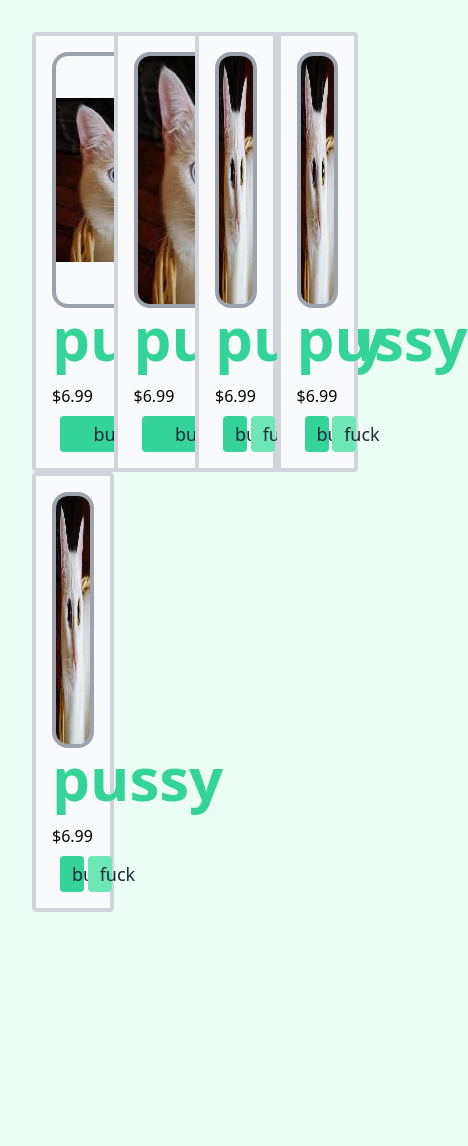
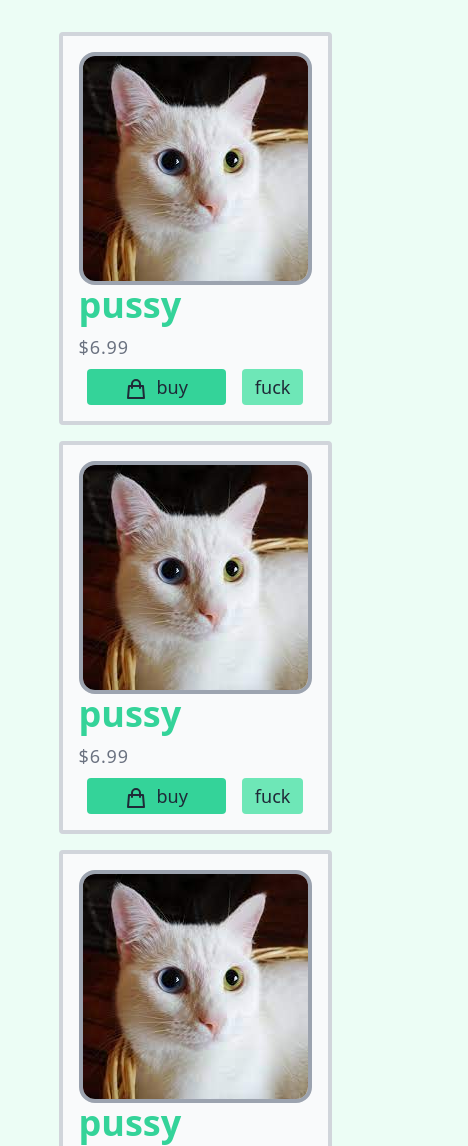
Before and after one commit to iLuvYouMegaHomo/CommercialWebsiteTest, a website: page public/index.html in a window 390 px wide. Shown: the top 1146 px of the page, 468 px wide, since content can reach past the window. Before the commit the page ends 944 px from the top, so only its background shows below. Drawn offline with Linux system fonts and the light colour scheme.

Commit message:
extracted classes, added responsive design

```diff
--- a/css/tailwind.css
+++ b/css/tailwind.css
@@ -7,13 +7,29 @@
 }
 
 .imgMain {
-    @apply h-64 w-64 object-contain object-center border-gray-400 rounded-2xl border-4
+    @apply object-contain object-center border-gray-400 rounded-2xl border-4
 }
 
 .titleMain {
-    @apply text-left font-sans text-6xl font-bold text-green-400 mb-4
+    @apply text-left font-sans text-4xl lg:text-6xl md:text-5xl font-bold text-green-400 mb-4
+}
+
+.priceMain {
+    @apply text-gray-500 text-lg tracking-wider -mt-2
 }
 
 .buttonContainer {
     @apply grid grid-cols-3 mt-2 mx-0 px-0
 }
+
+.buyButton {
+    @apply col-span-2 mx-2 px-3 font-medium py-1 rounded border-green-800 bg-green-400 hover:bg-green-500 text-gray-800 hover:text-white text-lg
+}
+
+.fuckButton {
+    @apply col-span-1 mx-2 px-3 font-medium py-1 rounded border-green-800 bg-green-300 hover:bg-green-400 text-gray-800 hover:text-white text-lg
+}
+
+#cardContainer {
+    @apply grid grid-cols-1 lg:grid-cols-4 md:grid-cols-3 sm:grid-cols-2 m-8 gap-4
+}
--- a/public/index.html
+++ b/public/index.html
@@ -11,50 +11,53 @@
 
 </style>
 <body class="bg-green-50">
-    <div class="grid grid-cols-4 m-8">
+    <div id="cardContainer">
         <div class="cardMain">
             <img class="imgMain" src="./download.jfif">
             <p class="titleMain">pussy</p>
-            <p class="">$6.99</p>
+            <p class="priceMain">$6.99</p>
             <div class="buttonContainer">
-                <button class="col-span-2 mx-2 px-3 font-medium py-1 rounded border-green-800 bg-green-400 hover:bg-green-500 text-gray-800 hover:text-white text-lg">buy</button>
-                <button class="col-span-1 mx-2 px-3 font-medium py-1 rounded border-green-800 bg-green-300 hover:bg-green-400 text-gray-800 hover:text-white text-lg">fuck</button>
+                <button class="buyButton">
+                    <svg xmlns="http://www.w3.org/2000/svg" class="h-6 w-6 inline mr-2 object-center" fill="none" viewBox="0 0 24 24" stroke="currentColor">
+                    <path stroke-linecap="round" stroke-linejoin="round" stroke-width="2" d="M16 11V7a4 4 0 00-8 0v4M5 9h14l1 12H4L5 9z"/></svg>buy
+                </button>
+                <button class="fuckButton">fuck</button>
             </div>
         </div>
         <div class="cardMain">
-            <img class="h-64 w-64 object-center border-gray-400 rounded-2xl border-4" src="./download.jfif">
-            <p class="text-left font-sans text-6xl font-bold text-green-400 mb-4">pussy</p>
-            <p class="">$6.99</p>
-            <div class="grid grid-cols-3 mt-2 mx-0 px-0">
-                <button class="col-span-2 mx-2 px-3 font-medium py-1 rounded border-green-800 bg-green-400 hover:bg-green-500 text-gray-800 hover:text-white text-lg">buy</button>
-                <button class="col-span-1 mx-2 px-3 font-medium py-1 rounded border-green-800 bg-green-300 hover:bg-green-400 text-gray-800 hover:text-white text-lg">fuck</button>
+            <img class="imgMain" src="./download.jfif">
+            <p class="titleMain">pussy</p>
+            <p class="priceMain">$6.99</p>
+            <div class="buttonContainer">
+                <button class="buyButton">
+                    <svg xmlns="http://www.w3.org/2000/svg" class="h-6 w-6 inline mr-2 object-center" fill="none" viewBox="0 0 24 24" stroke="currentColor">
+                    <path stroke-linecap="round" stroke-linejoin="round" stroke-width="2" d="M16 11V7a4 4 0 00-8 0v4M5 9h14l1 12H4L5 9z"/></svg>buy
+                </button>
+                <button class="fuckButton">fuck</button>
             </div>
         </div>
-        <div class="container sm flex-box flex-col items-center  max-w-sm m-auto p-4 bg-gray-50 border-4 rounded border-gray-300">
-            <img class="h-64 w-64 object-center border-gray-400 rounded-2xl border-4" src="./download.jfif">
-            <p class="text-left font-sans text-6xl font-bold text-green-400 mb-4">pussy</p>
-            <p class="">$6.99</p>
-            <div class="grid grid-cols-3 mt-2 mx-0 px-0">
-                <button class="col-span-2 mx-2 px-3 font-medium py-1 rounded border-green-800 bg-green-400 hover:bg-green-500 text-gray-800 hover:text-white text-lg">buy</button>
-                <button class="col-span-1 mx-2 px-3 font-medium py-1 rounded border-green-800 bg-green-300 hover:bg-green-400 text-gray-800 hover:text-white text-lg">fuck</button>
+        <div class="cardMain">
+            <img class="imgMain" src="./download.jfif">
+            <p class="titleMain">pussy</p>
+            <p class="priceMain">$6.99</p>
+            <div class="buttonContainer">
+                <button class="buyButton">
+                    <svg xmlns="http://www.w3.org/2000/svg" class="h-6 w-6 inline mr-2 object-center" fill="none" viewBox="0 0 24 24" stroke="currentColor">
+                    <path stroke-linecap="round" stroke-linejoin="round" stroke-width="2" d="M16 11V7a4 4 0 00-8 0v4M5 9h14l1 12H4L5 9z"/></svg>buy
+                </button>
+                <button class="fuckButton">fuck</button>
             </div>
         </div>
-        <div class="container sm flex-box flex-col items-center  max-w-sm m-auto p-4 bg-gray-50 border-4 rounded border-gray-300">
-            <img class="h-64 w-64 object-center border-gray-400 rounded-2xl border-4" src="./download.jfif">
-            <p class="text-left font-sans text-6xl font-bold text-green-400 mb-4">pussy</p>
-            <p class="">$6.99</p>
-            <div class="grid grid-cols-3 mt-2 mx-0 px-0">
-                <button class="col-span-2 mx-2 px-3 font-medium py-1 rounded border-green-800 bg-green-400 hover:bg-green-500 text-gray-800 hover:text-white text-lg">buy</button>
-                <button class="col-span-1 mx-2 px-3 font-medium py-1 rounded border-green-800 bg-green-300 hover:bg-green-400 text-gray-800 hover:text-white text-lg">fuck</button>
-            </div>
-        </div>
-        <div class="container sm flex-box flex-col items-center  max-w-sm m-auto p-4 bg-gray-50 border-4 rounded border-gray-300">
-            <img class="h-64 w-64 object-center border-gray-400 rounded-2xl border-4" src="./download.jfif">
-            <p class="text-left font-sans text-6xl font-bold text-green-400 mb-4">pussy</p>
-            <p class="">$6.99</p>
-            <div class="grid grid-cols-3 mt-2 mx-0 px-0">
-                <button class="col-span-2 mx-2 px-3 font-medium py-1 rounded border-green-800 bg-green-400 hover:bg-green-500 text-gray-800 hover:text-white text-lg">buy</button>
-                <button class="col-span-1 mx-2 px-3 font-medium py-1 rounded border-green-800 bg-green-300 hover:bg-green-400 text-gray-800 hover:text-white text-lg">fuck</button>
+        <div class="cardMain">
+            <img class="imgMain" src="./download.jfif">
+            <p class="titleMain">pussy</p>
+            <p class="priceMain">$6.99</p>
+            <div class="buttonContainer">
+                <button class="buyButton">
+                    <svg xmlns="http://www.w3.org/2000/svg" class="h-6 w-6 inline mr-2 object-center" fill="none" viewBox="0 0 24 24" stroke="currentColor">
+                    <path stroke-linecap="round" stroke-linejoin="round" stroke-width="2" d="M16 11V7a4 4 0 00-8 0v4M5 9h14l1 12H4L5 9z"/></svg>buy
+                </button>
+                <button class="fuckButton">fuck</button>
             </div>
         </div>
     </div>
```
Also changed, not shown: public/build/build.css, 1 other file.
